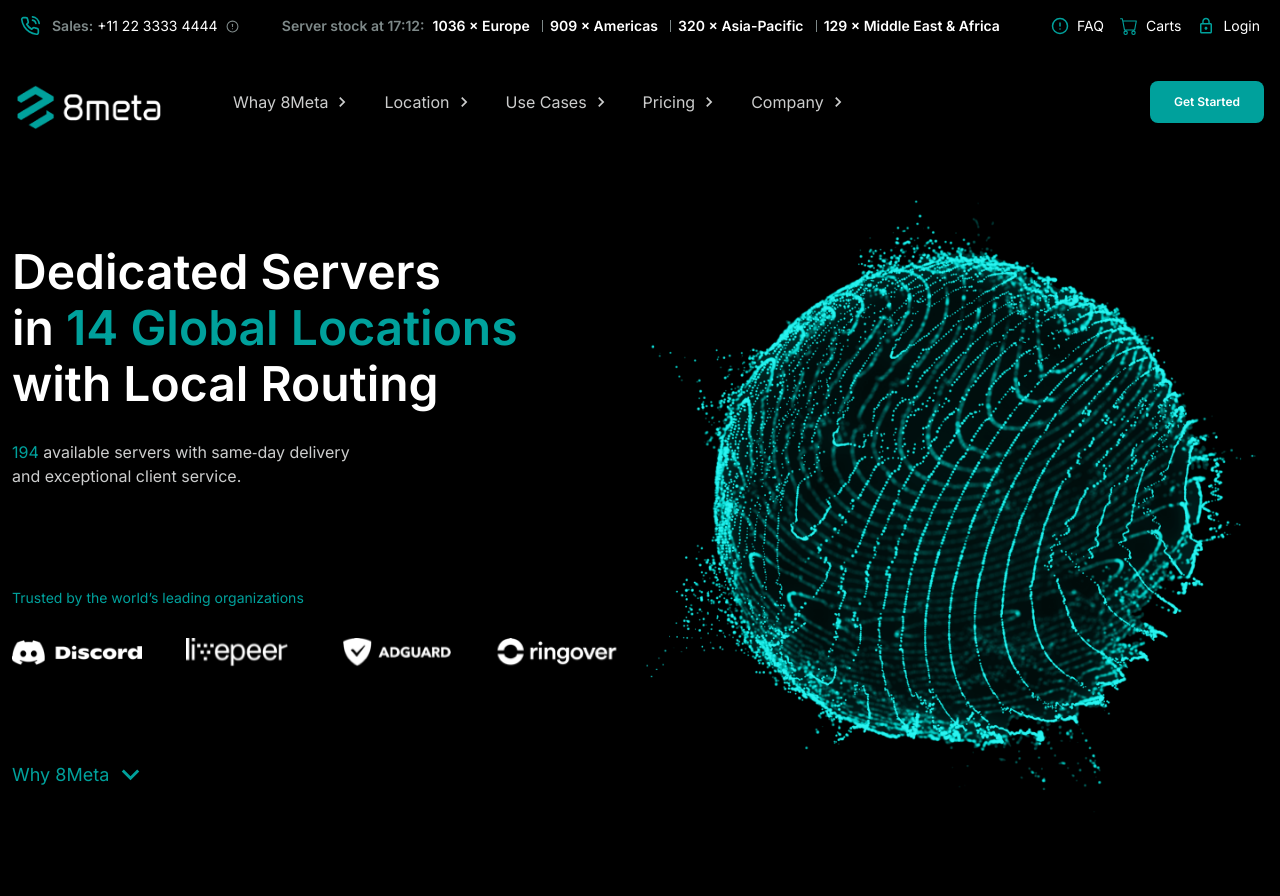
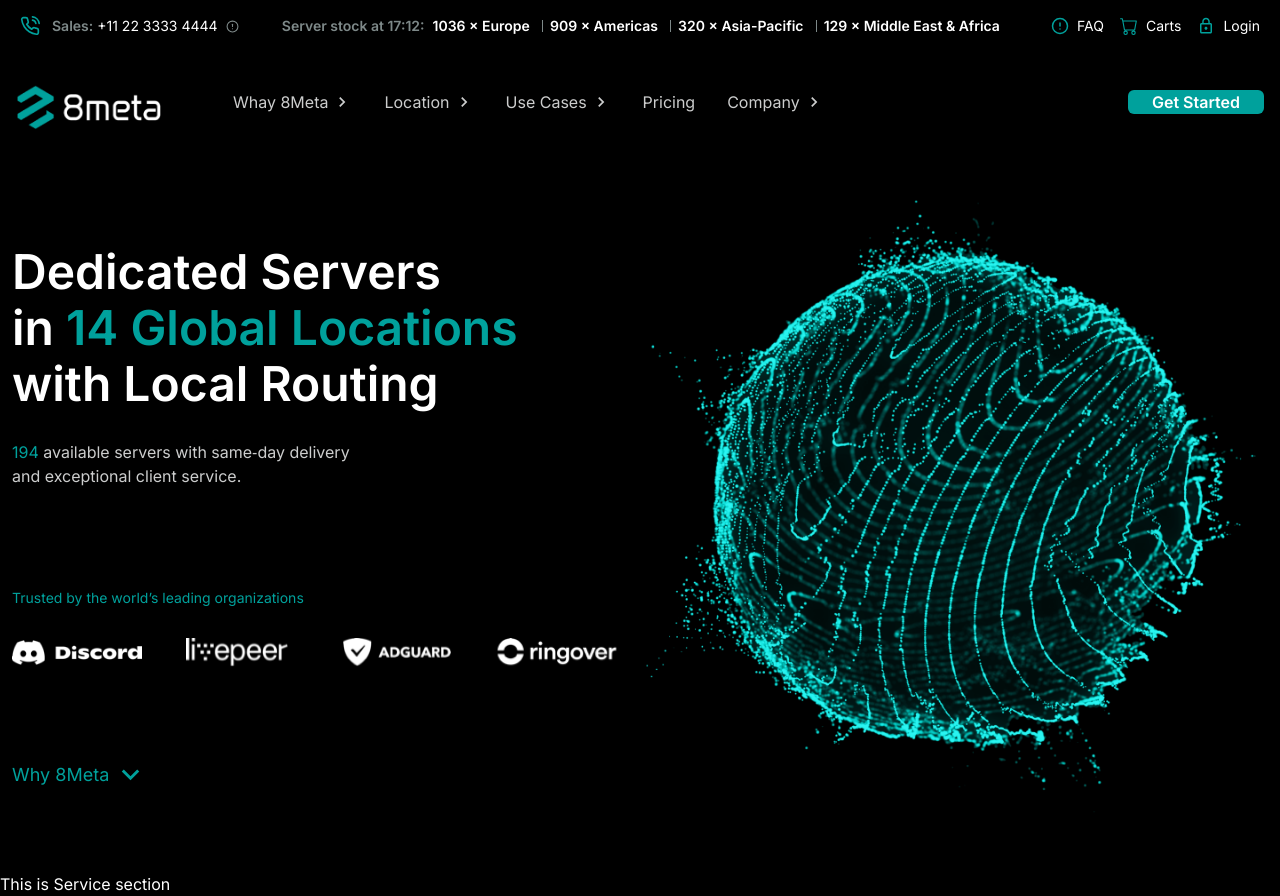
Before and after one commit to MehediHasan4321/8meta-ui-ux, a Next.js app: page / in a window 1280 px wide. Before the commit the page ends 813 px from the top, so only its background shows below. Built offline with nearby package versions, Linux system fonts and the light colour scheme.

Commit message:
hero section comoplete

```diff
--- /dev/null
+++ b/app/(home)/components/ServiceSection.jsx
@@ -0,0 +1,11 @@
+import React from 'react';
+
+const ServiceSection = () => {
+    return (
+        <div className=' mt-10 md:mt-14 lg:mt-16 xl:mt-20 2xl:mt-[235px] container mx-auto'>
+            This is Service section
+        </div>
+    );
+};
+
+export default ServiceSection;
--- /dev/null
+++ b/app/(home)/error.tsx
@@ -0,0 +1,15 @@
+'use client'
+import { useRouter } from 'next/router';
+import React from 'react';
+
+const error = () => {
+    const router = useRouter()
+    return (
+        <div >
+            Error
+            <button onClick={()=>router.reload()} className='bg-primary text-white px-6 py-2 rounded-md font-semibold'>Refresh</button>
+        </div>
+    );
+};
+
+export default error;
--- /dev/null
+++ b/app/(home)/loading.tsx
@@ -0,0 +1,11 @@
+import React from 'react';
+
+const loading = () => {
+    return (
+        <div>
+            Loading....
+        </div>
+    );
+};
+
+export default loading;
--- a/app/(home)/page.tsx
+++ b/app/(home)/page.tsx
@@ -1,9 +1,10 @@
 import Hero from "@/components/Hero";
+import ServiceSection from '@/app/(home)/components/ServiceSection'
 const Page = () => {
     return (
         <div>
             <Hero/>
-
+            <ServiceSection />
         </div>
     );
 };
--- a/components/MenuBar.jsx
+++ b/components/MenuBar.jsx
@@ -8,7 +8,7 @@
 import { FaBars } from "react-icons/fa";
 import { ImCross } from "react-icons/im";
 import { useState } from "react";
-import MobileMenuItem from "./MobileMenuItem";
+import MobileMenuItem from "./MobileMenu";
 import MenuItem from "./MenuItem";
 import Button from "@/ui/Button";
 import CartMenu from "./CartMenu";
@@ -146,7 +146,7 @@
                 </div>
             </div>
             <div className="hidden md:block">
-                <button className='bg-primary text-white text-[12px] md:px-2 lg:px-4 xl:px-6 2xl:px-8 py-2 xl:py-3 rounded-lg font-semibold'>Get Started</button>
+                <Button>Get Started</Button>
             </div>
 
             {/* This is mobile menu bar it's only visible when it is in mobile responsive */}
@@ -172,7 +172,8 @@
                         <div>
                             <CartMenu/>
                         </div>
-                        <button className="w-full m-2 py-3 px-5 bg-primary text-white rounded-lg">Get Started</button>
+
+                        <Button className="w-full">Get Stated</Button>
                     </div>
                 </div>
             </div>
--- a/components/MenuItem.tsx
+++ b/components/MenuItem.tsx
@@ -43,12 +43,12 @@
 
             >
                 <span className="text-sm md:text-md lg:text-[16px]">{name}</span>
-                <MdKeyboardArrowDown size={20} className={debounceValue ? `rotate-1 transition-all duration-200` : '-rotate-90 transition-all duration-200'} />
+                {subMenu.length>0&&<MdKeyboardArrowDown size={20} className={debounceValue ? `rotate-1 transition-all duration-200` : '-rotate-90 transition-all duration-200'} />}
             </div>
             <div
                 onMouseOver={() => setShow(true)}
                 onMouseLeave={() => setShow(false)}
-                className={debounceValue ? `absolute top-12 ${lastIndex ? `right-2 lg:left-0` : 'left-0'} min-w-[280px] xl:min-w-[340px] z-10 border-[#1f6867] border-[0.1px] h-auto visible rounded-lg overflow-hidden`
+                className={debounceValue && subMenu.length>0 ? `absolute top-12 ${lastIndex ? `right-2 lg:left-0` : 'left-0'} min-w-[280px] xl:min-w-[340px] z-10 border-[#1f6867] border-[0.1px] h-auto visible rounded-lg overflow-hidden`
                     :
                     `hidden`}
             >
--- a/components/MobailSubMenu.tsx
+++ b/components/MobailSubMenu.tsx
@@ -16,7 +16,7 @@
     return (
         <div
             onClick={handleRemoveSubMenu}
-            className={`w-full px-2 md:px-4 lg:px-6 xl:px-8 py-6 bg-[#223D3C] border-b-[0.1px] border-gray-600 flex gap-x-4 cursor-pointer transition hover:bg-[#1F302E] hover:border-b-0 select-none`}>
+            className={`w-full px-2 md:px-4 lg:px-6 xl:px-8 py-4 bg-[#223D3C] border-b-[0.1px] border-gray-600 flex gap-x-4 cursor-pointer transition hover:bg-[#1F302E] hover:border-b-0 select-none`}>
             <Icon size={30} color={'#00CFCB'} />
             <span className="text-md"> {name}</span>
         </div>
--- a/components/MobileMenuItem.tsx
+++ b/components/MobileMenu.tsx
@@ -33,10 +33,10 @@
             className='relative'>
             <div className='transition  hover:bg-neutral-800 rounded-md text-secondary hover:text-white py-2 px-2 flex gap-x-2 items-center cursor-pointer select-none '>
                 <p className='text-md font-normal ml-4'>{name}</p>
-                {subMenu.length>0 && <MdKeyboardArrowDown size={20} className={`${debounceValue  ? `rotate-0 duration-200` : '-rotate-90 duration-200'}`} />}
+                {subMenu.length > 0 && <MdKeyboardArrowDown size={20} className={`${debounceValue ? `rotate-0 duration-200` : '-rotate-90 duration-200'}`} />}
             </div>
             {
-                debounceValue && subMenu.length>0 && <div className='absolute top-10 left-[90px] min-w-[280px]  z-10 border-[#1f6867] border-[0.1px] h-auto visible rounded-lg overflow-hidden'>
+                debounceValue && subMenu.length > 0 && <div className='absolute top-10 left-[90px] min-w-[280px]  z-10 border-[#1f6867] border-[0.1px] h-auto visible rounded-lg overflow-hidden'>
                     {
                         subMenu.map(menu => <MobailSubMenu key={menu.name} {...menu} handleRemoveSubMenu={handleRemove} />)
                     }
--- a/tailwind.config.ts
+++ b/tailwind.config.ts
@@ -14,7 +14,8 @@
       },
       backgroundImage:{
         'hero':'url(/images/hero-background.png)'
-      }
+      },
+
 
     },
   },
--- a/ui/Button.tsx
+++ b/ui/Button.tsx
@@ -1,31 +1,25 @@
-import React, { forwardRef } from 'react';
+'use client'
+import { IconType } from 'react-icons';
 import { twMerge } from 'tailwind-merge'
 
-interface ButtonProps extends React.ButtonHTMLAttributes<HTMLButtonElement> { }
+interface ButtonProps{
+    children:React.ReactNode;
+    onClick?:()=>void;
+    className?:string;
+    icon?:IconType
+}
 
-
-const Button = forwardRef<HTMLButtonElement, ButtonProps>(({
-    className,
-    children,
-    disabled,
-    type = 'button',
-    ...props
-}, ref) => {
-    return (
+const Button:React.FC<ButtonProps> = ({children='Click Me',className,onClick,icon:Icon})=>{
+    return(
         <button
-            type={type}
-            className={twMerge(`rounded-full w-full bg-green-500 border border-transparent p-3 disabled:cursor-not-allowed disabled:opacity-50 text-black font-bold hover:opacity-75 transition`, className)}
-            disabled={disabled}
-            ref={ref}
-            {...props}
+        className={twMerge(`m-2 px-6 py-3 rounded-md bg-primary text-white font-semibold flex justify-center items-center gap-x-2 hover:bg-primary `,className)}
+        onClick={onClick}
         >
-            {children}
+            <p>{children}</p>
+            {Icon&&<Icon size={20}/>}
         </button>
     )
-})
-
-Button.displayName = 'Button'
-
+}
 
 
 export default Button;
```
